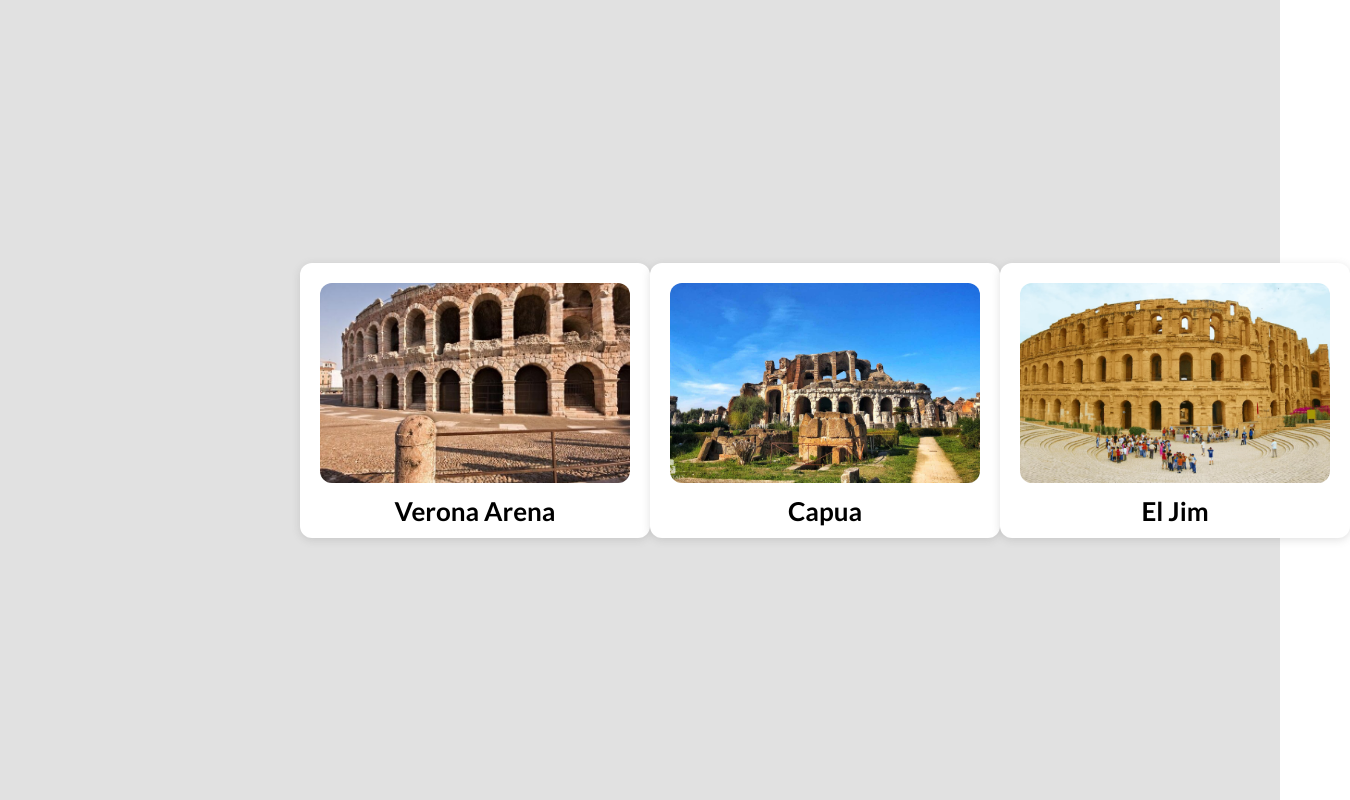
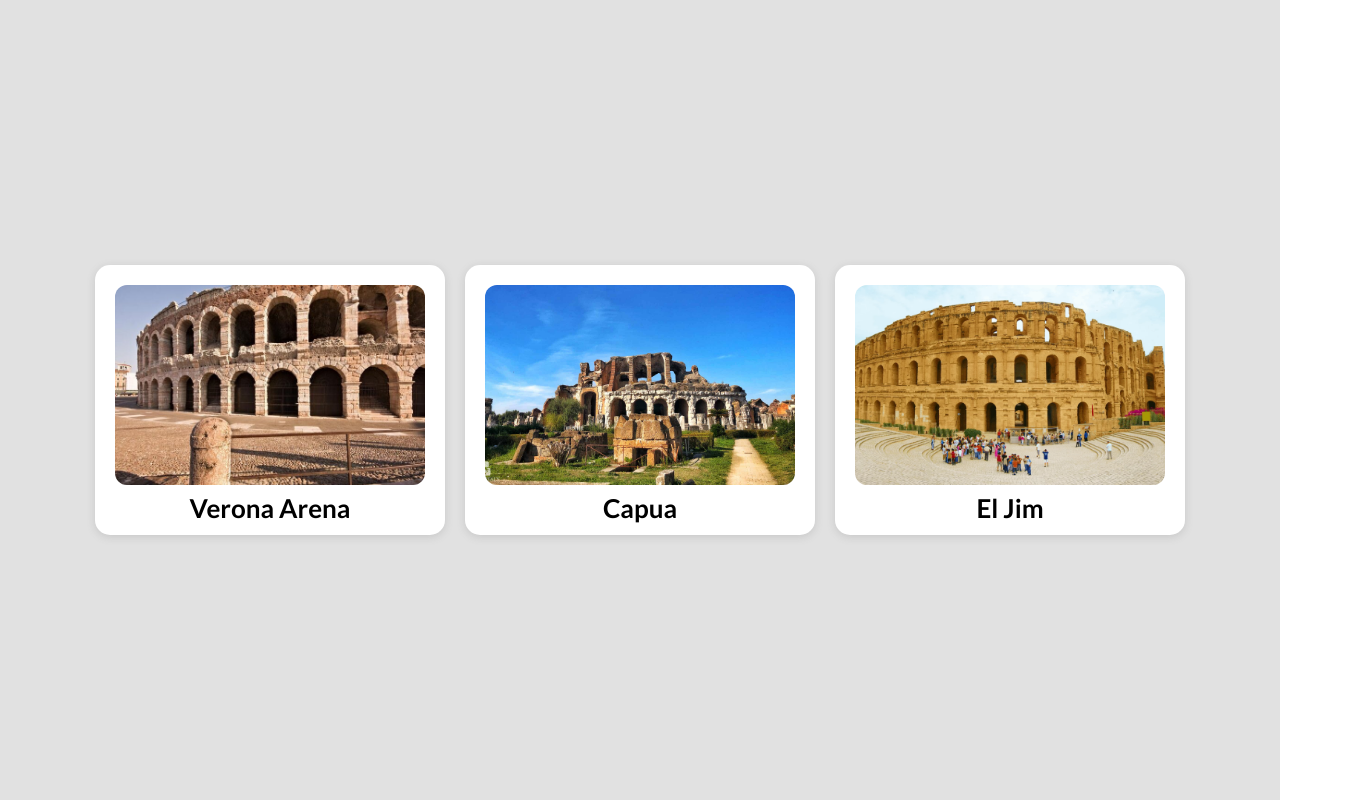
Before and after one commit to alihexon/modern-card, a plain HTML site: page index.html in a window 1280 px wide. Shown: the whole page, 1350 px wide, since content can reach past the window. Drawn offline with Linux system fonts and the light colour scheme.

Commit message:
A lot of code cleaning + moving back to flexbox

```diff
--- a/style.css
+++ b/style.css
@@ -8,12 +8,13 @@
 }
 
 .container {
+  background-color: #e1e1e1;
   min-height: 100vh;
-  background-color: #e1e1e1;
-  display: grid;
-  grid-template-columns: 1fr 1fr 1fr;
+  display: flex;
+  gap: 30px 20px;
+  justify-content: center;
   align-items: center;
-  padding: 0 300px;
+  flex-wrap: wrap;
 }
 
 .card {
@@ -21,19 +22,19 @@
   box-shadow: rgba(99, 99, 99, 0.2) 0px 2px 8px 0px;
   position: relative;
   width: 350px;
-  height: 275px;
-  border-radius: 12px;
-  padding: 225px 20px 15px 20px;
-  margin: 0 auto;
+  height: 270px;
+  border-radius: 15px;
+  padding: 20px;
   text-align: center;
   overflow: hidden;
-  transition: height 0.3s ease-in-out;
+  transition: height 0.5s, 1s;
+  padding-top: 220px;
 }
 
 .card:hover {
-  height: 310px;
+  height: 330px;
   overflow: visible;
-  padding-top: 100px;
+  padding-top: 120px;
 }
 
 .img-container {
@@ -41,8 +42,6 @@
   top: 20px;
   left: 20px;
   right: 20px;
-  display: flex;
-  align-items: center;
   transition: 0.5s;
 }
 
@@ -56,6 +55,11 @@
   object-fit: cover;
   margin: 0 auto;
   border-radius: 12px;
+  transition: height 0.5s;
+}
+
+.card:hover .img-container img {
+  height: 220px;
 }
 
 .card h1 {
```
